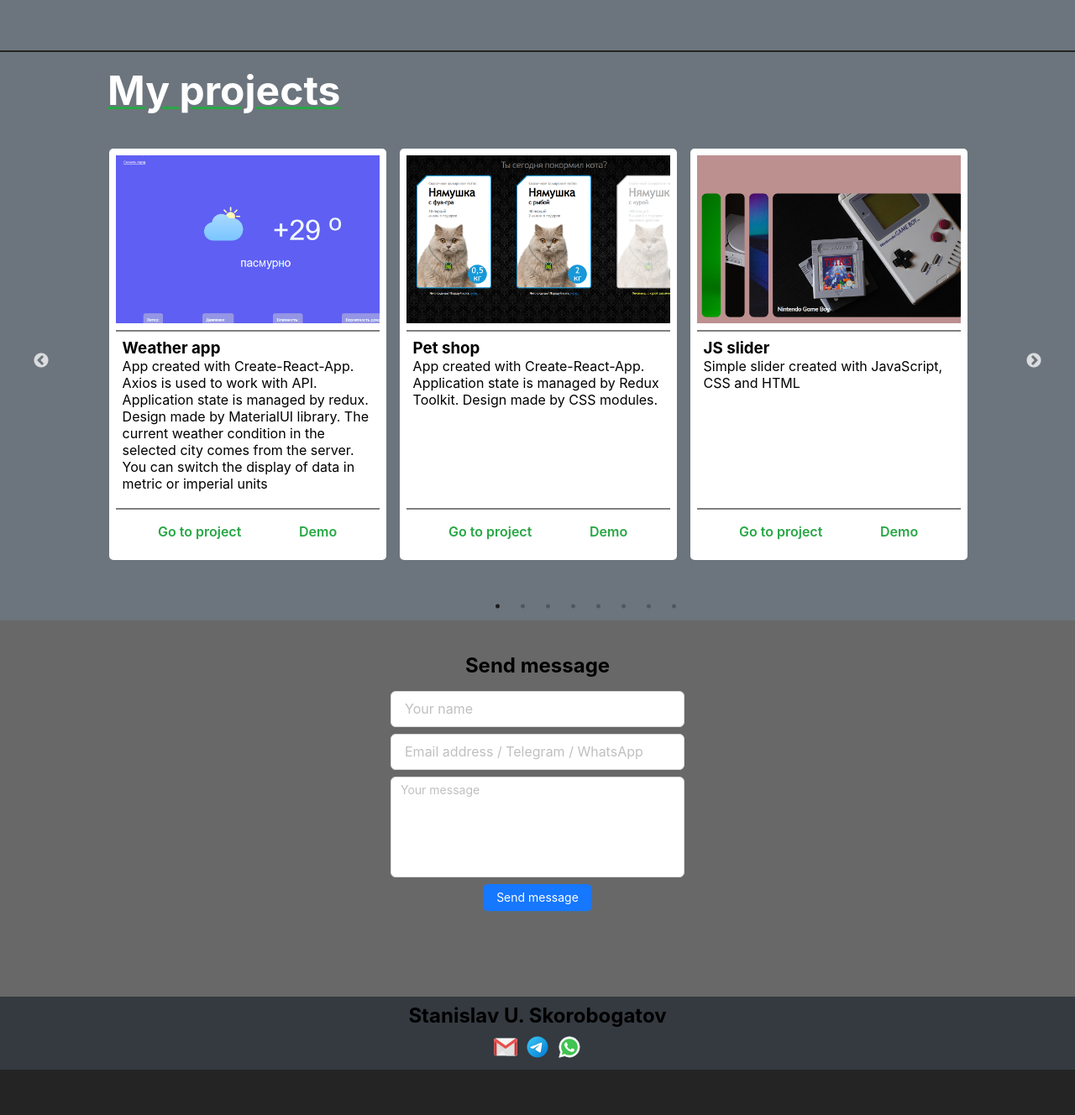
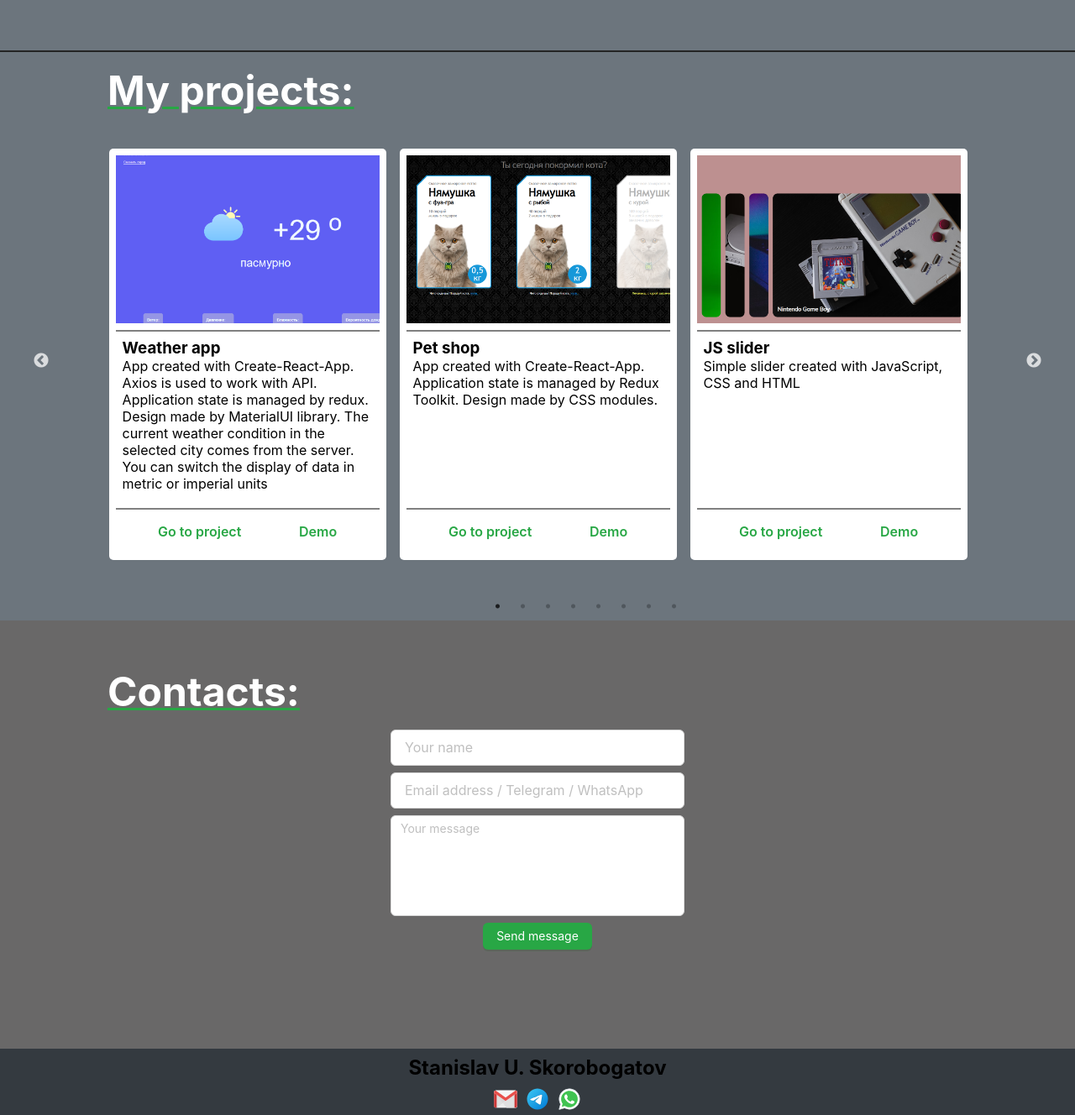
Before and after one commit to beliy-beret/portfolio-vite, a React (Vite) app: page / in a window 1280 px wide. Shown: the part 1491-2819 px from the top of the page at 84% size. Before the commit the page ends 2765 px from the top, so only its background shows below. Built offline with nearby package versions, Linux system fonts and the light colour scheme.

Commit message:
change them primary color

```diff
--- a/src/App.tsx
+++ b/src/App.tsx
@@ -1,6 +1,7 @@
 import { createContext, useContext, useState } from 'react'
 
 import { About } from './sections/about/About'
+import { ConfigProvider } from 'antd'
 import { Contacts } from './sections/Contacts/Contacts'
 import { Container } from './components/container/Container'
 import { Footer } from './sections/footer/Footer'
@@ -20,6 +21,13 @@ export const App = () => {
   const [activeSectionName, setActiveSectionName] = useState<SectionNamesType>('about')
   return (
     <AppContext.Provider value={{ activeSectionName, setActiveSectionName }}>
+      <ConfigProvider
+        theme={{
+          token: {
+            colorPrimary: '#28a745',
+          },
+        }}
+      >
         <div className={'app'}>
           <Header />
           <main>
@@ -32,6 +40,7 @@ export const App = () => {
           </main>
           <Footer />
         </div>
+      </ConfigProvider>
     </AppContext.Provider>
   )
 }
--- a/src/sections/Contacts/Contacts.tsx
+++ b/src/sections/Contacts/Contacts.tsx
@@ -3,6 +3,7 @@ import { Controller, SubmitHandler, useForm } from 'react-hook-form'
 import { FC, useState } from 'react'
 
 import { Section } from '../../components/mySection/MySection'
+import { Title } from '../../components/title/Title'
 import axios from 'axios'
 import classes from './contacts.module.css'
 
@@ -58,7 +59,8 @@ export const Contacts: FC = () => {
   return (
     <Section sectionName='contacts' className={classes.contacts} id={'contacts'}>
       {contextHolder}
-      <h2 className={classes.title}>Send message</h2>
+      <Title>Contacts:</Title>
+      {/* <h3 className={classes.formTitle}>Send message</h3> */}
       <form onSubmit={handleSubmit(onSubmit)} className={classes.form}>
         <Controller
           name={'userName'}
--- a/src/sections/Contacts/contacts.module.css
+++ b/src/sections/Contacts/contacts.module.css
@@ -2,13 +2,9 @@
     background-color: rgb(105, 104, 104);
     padding: 1rem;
 }
-.title {
-    text-align: center;
-    margin-bottom: 1rem;
-}
 .form {
     max-width: 350px;
-    margin: 0 auto;
+    margin: 1rem auto;
     display: flex;
     flex-direction: column;
     gap: 0.5rem
--- a/src/sections/Projects/Projects.tsx
+++ b/src/sections/Projects/Projects.tsx
@@ -42,7 +42,7 @@ export const Projects: FC = () => {
   }
   return (
     <Section sectionName='projects' id={'projects'} className={classes.projects}>
-      <Title>My projects</Title>
+      <Title>My projects:</Title>
       <div className={classes.carousel}>
         <Slider {...settings} className={classes.carousel}>
           {projects}
```
Lines whose indentation alone changed are shown as unchanged.
